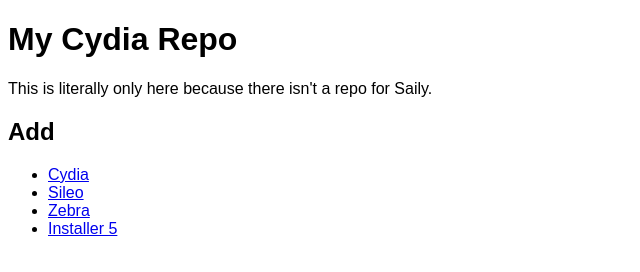
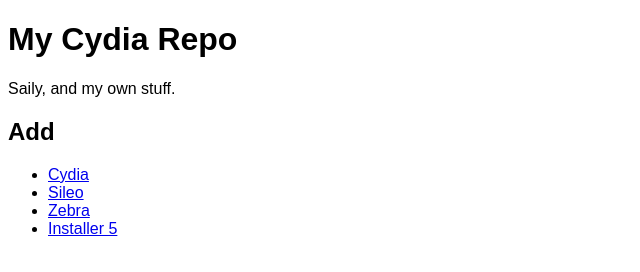
Before and after one commit to cainy-a/cydiarepo, a plain HTML site: page index.html in a window 1280 px wide. Shown: the whole page, without its empty margins (0-640 px from the left). Drawn offline with Linux system fonts and the light colour scheme.

Commit message:
Update index.html

```diff
--- a/index.html
+++ b/index.html
@@ -9,7 +9,7 @@
 <html>
 	<body>
 		<h1>My Cydia Repo</h1>
-		<p>This is literally only here because there isn't a repo for Saily.</p>
+		<p>Saily, and my own stuff.</p>
 
 		<h2>Add</h2>
 		<ul>
```
